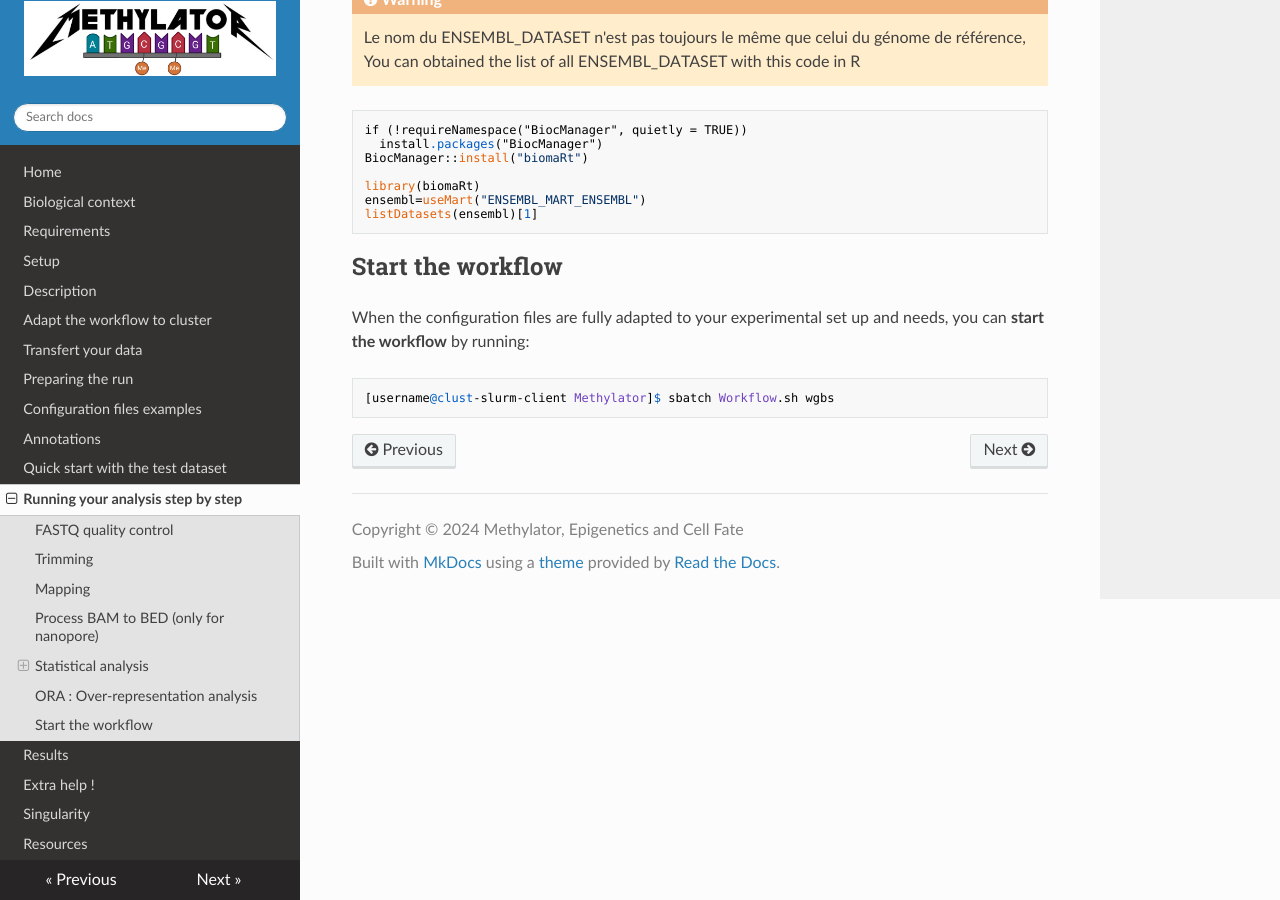
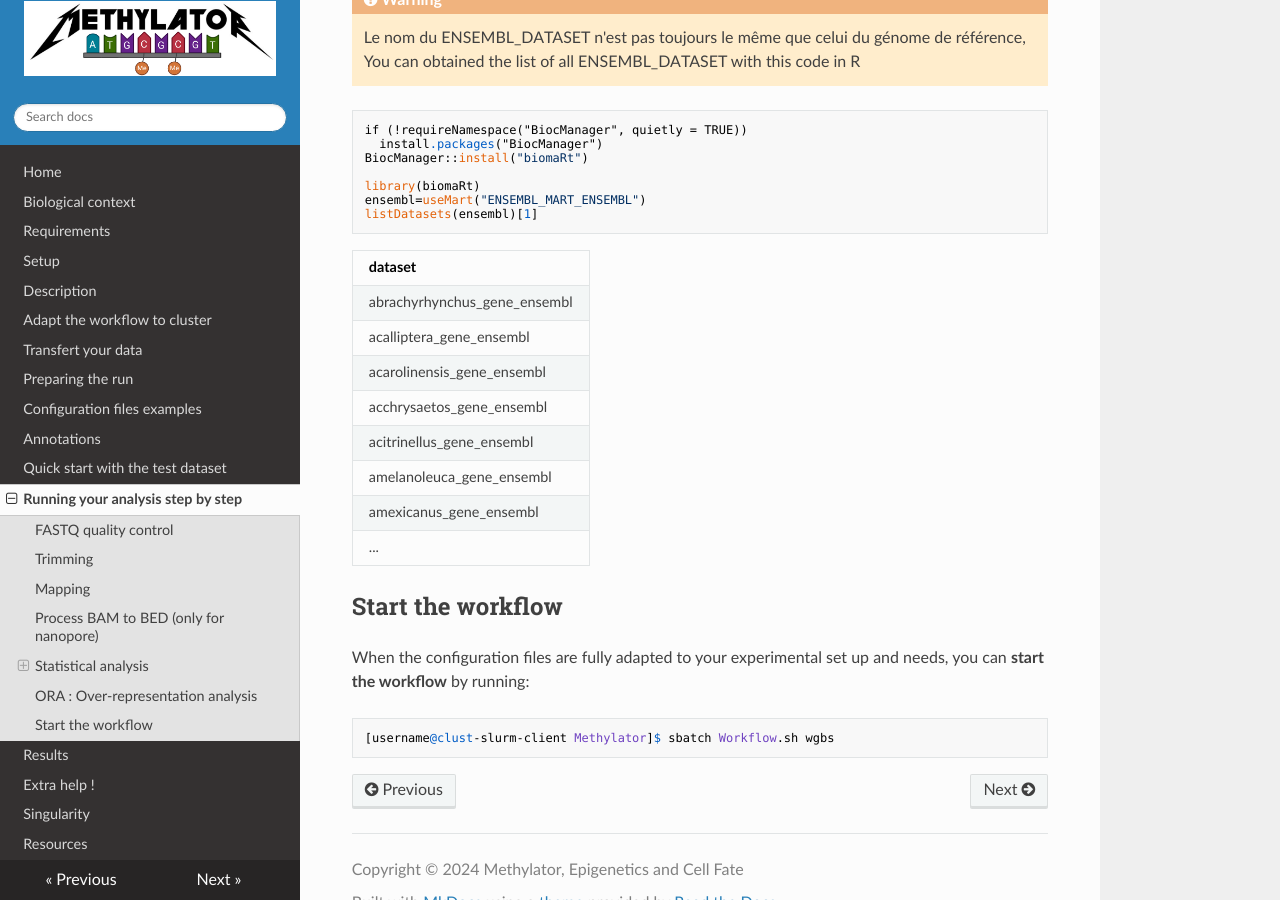
Before and after one commit to parisepigenetics/Methylator-Documentation, an MkDocs documentation site: the page built from docs/running.md, in a window 1280 px wide and 900 px high, scrolled down 7053 px. Built offline with MkDocs 1.6.1, drawn with Linux system fonts in a browser that asks for light colours; nearby versions of some CDN libraries.

Commit message:
Update running.md

````diff
--- a/docs/running.md
+++ b/docs/running.md
@@ -316,6 +316,17 @@ ensembl=useMart("ENSEMBL_MART_ENSEMBL")
 listDatasets(ensembl)[1]
 ```
 
+|    dataset                   |
+| ---------------------------- |
+| abrachyrhynchus_gene_ensembl |
+| acalliptera_gene_ensembl     |
+| acarolinensis_gene_ensembl   |
+| acchrysaetos_gene_ensembl    |
+| acitrinellus_gene_ensembl    |
+| amelanoleuca_gene_ensembl    |
+| amexicanus_gene_ensembl      |
+| ...                          |
+
 
 
 ## Start the workflow
````
